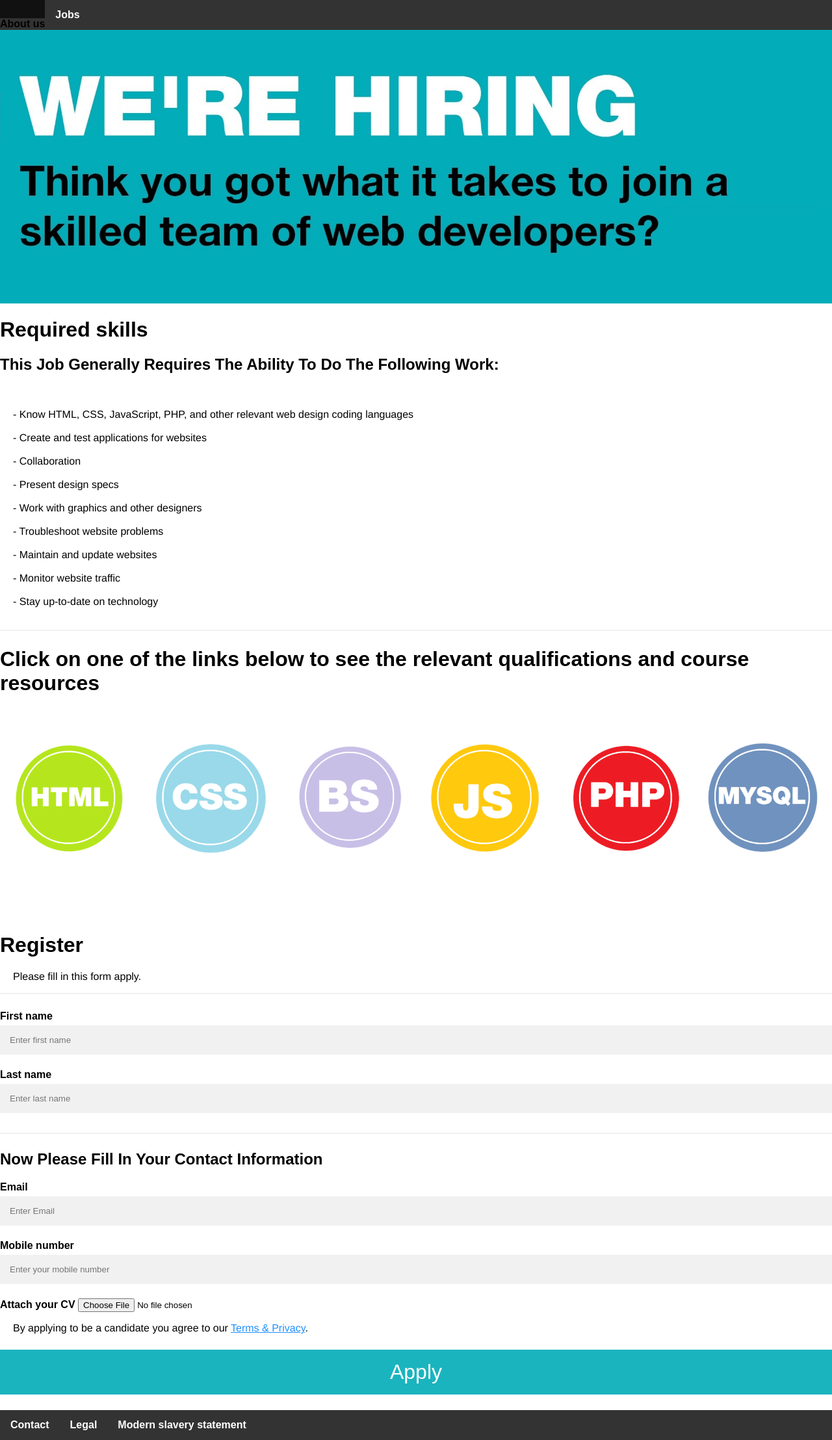
After one commit to Chuccle/Simple-interactive-webpage, a PHP site: page /Jobs.html in a window 1280 px wide. The commit adds this page. Shown: the whole page at 65% size. Run offline with PHP 8.4, Linux system fonts and the light colour scheme.

```diff
--- /dev/null
+++ b/Jobs.html
@@ -0,0 +1,131 @@
+<html lang="en">
+
+<head>
+    <link rel="stylesheet" href="Jobs.css">
+</head>
+
+
+
+<body>
+    <div>
+    <ul>
+        <li><strong><a href="about_us.html"></a>About us</strong></li>
+        <li><strong><a href="Jobs.html">Jobs</a></strong></li>
+    </ul>
+    <img src="Assets/Image for jobs page.jpg" alt="">
+
+
+
+
+    </div>
+
+    <h1>Required skills </h1>
+    <H2> This job generally requires the ability to do the following work:<br></H2>
+    <br>
+    <p>
+        - Know HTML, CSS, JavaScript, PHP, and other relevant web design coding languages<br> <br>
+        - Create and test applications for websites<br><br>
+        - Collaboration<br><br>
+        - Present design specs<br><br>
+        - Work with graphics and other designers<br><br>
+        - Troubleshoot website problems<br><br>
+        - Maintain and update websites<br><br>
+        - Monitor website traffic<br><br>
+        - Stay up-to-date on technology<br><br>
+    </p>
+    <hr>
+    <h1>Click on one of the links below to see the relevant qualifications and course resources</h1>
+
+    <div class="row">
+        <div class="column 1">
+            <a href="https://www.w3schools.com/cert/cert_html_new.asp" target="_self">
+                <img src="Assets/HTML.png" alt="Snow" style="width:100%">
+        </div>
+
+
+
+
+        <div class="column 2">
+            <a href="https://www.w3schools.com/cert/cert_css.asp" target="_self">
+                <img src="Assets/CSS.png" alt="Forest" style="width:100%">
+        </div>
+
+
+
+        <div class="column 3">
+            <a href="https://www.w3schools.com/cert/cert_bootstrap_reg.asp" target="_self">
+                <img src="Assets/BS.png" alt="Mountains" style="width:105%">
+        </div>
+
+
+        <div class="column 4">
+            <a href="https://www.w3schools.com/cert/cert_javascript.asp" target="_self">
+                <img src="Assets/JS.png" alt="Mountains" style="width:100%">
+        </div>
+
+
+        <div class="column 5">
+            <a href="https://www.w3schools.com/cert/cert_php.asp" target="_self">
+                <img src="Assets/PHP.png" alt="Mountains" style="width:102%">
+        </div>
+
+
+
+        <div class="column 6">
+            <a href="https://www.w3schools.com/cert/cert_sql.asp" target="_self">
+                <img src="Assets/MYSQL.png" alt="Mountains" style="width:100%">
+            </a>
+        </div>
+
+    </div>
+
+    <div class="container">
+        <form action="https://formspree.io/f/xbjpywbd" method="POST" enctype="multipart/form-data">
+
+            <h1>Register</h1>
+
+            <p>Please fill in this form apply.</p>
+            <hr>
+
+            <label for="fname"><b>First name</b></label>
+            <input type="text" placeholder="Enter first name" name="fname" id="fname" required>
+
+            <label for="Lname"><b>Last name</b></label>
+            <input type="text" placeholder="Enter last name" name="Lname" id="Lname" required>
+            <hr>
+
+            <h2>Now please fill in your contact information</h2>
+
+            <label for="email"><b>Email</b></label>
+            <input type="text" placeholder="Enter Email" name="email" id="email" required>
+
+            <label for="Mobile"><b>Mobile number</b></label>
+            <input type="text" placeholder="Enter your mobile number" name="Mobile" id="Mobile" required>
+
+            <label for="CV"><b>Attach your CV</b></label>
+            <input type="file" placeholder="Attach your CV" name="CV" id="CV" required>
+
+
+
+
+
+            <p>By applying to be a candidate you agree to our <a href="#">Terms & Privacy</a>.</p>
+            <button type="submit" class="registerbtn">Apply</button>
+
+        </form>
+    </div>
+
+</body>
+</html>
+
+<footer>
+
+  <ul>
+    <li><strong><a href="">Contact</strong></a></li>
+    <li><strong><a href="">Legal</strong></a></li>
+    <li><strong><a href="">Modern slavery statement </strong></a></li>
+  </ul>
+
+
+
+</footer>
```
Also changed, not shown: FormSubmitted.php (added, +128 -0 lines), JobInterest.php (added, +18 -0 lines), Jobs.php (+21 -25 lines), README.md (added).
